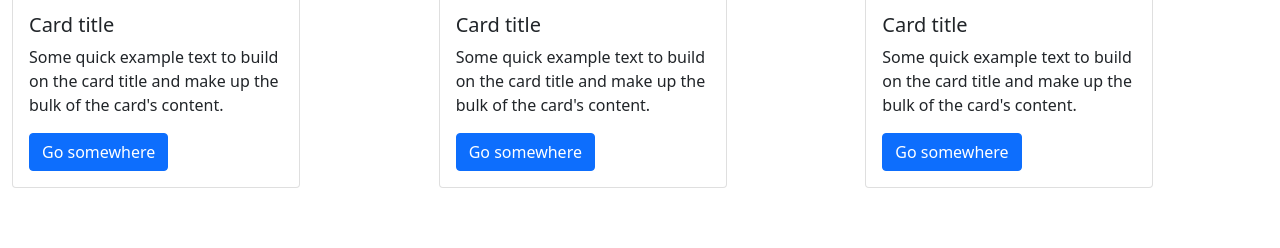
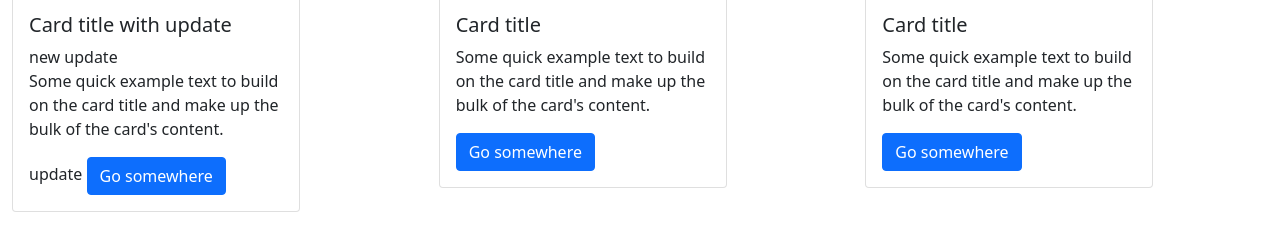
Before and after one commit to vijaymishra07/mygit_code, a plain HTML site: page cardanimate.html in a window 1280 px wide. Shown: the part 28-276 px from the top of the page. Drawn offline with nearby package versions, Linux system fonts and the light colour scheme.

Commit message:
code update

```diff
--- a/cardanimate.html
+++ b/cardanimate.html
@@ -12,8 +12,10 @@
  			<div class="card" style="width: 18rem;">
   <img src="..." class="card-img-top" alt="...">
   <div class="card-body">
-    <h5 class="card-title">Card title</h5>
+    <h5 class="card-title">Card title with update</h5>
+    <span>new update</span>
     <p class="card-text">Some quick example text to build on the card title and make up the bulk of the card's content.</p>
+    <span>update</span>
     <a href="#" class="btn btn-primary">Go somewhere</a>
   </div>
 </div>
```
